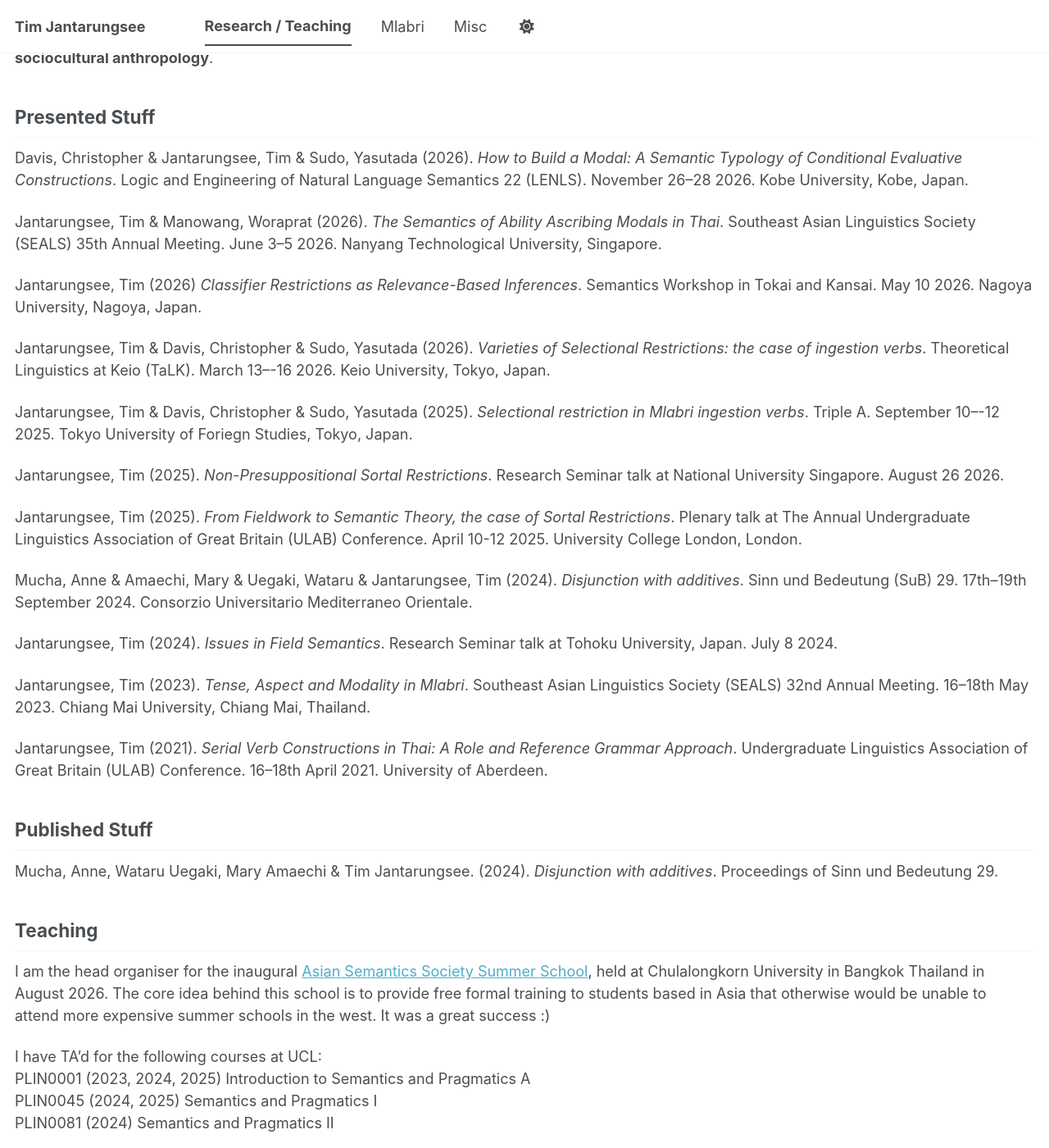
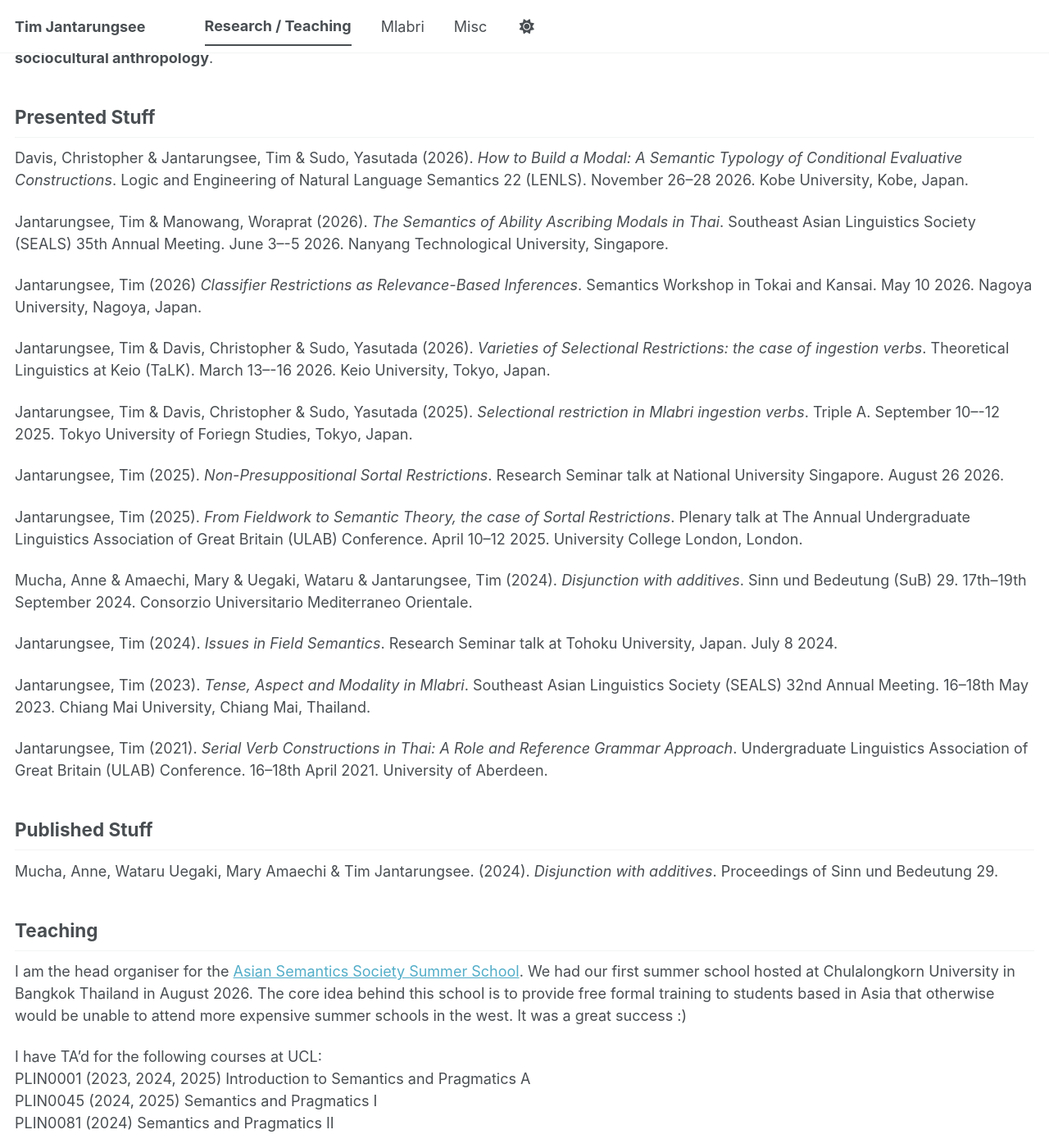
Before and after one commit to timjantarungsee/timjantarungsee.github.io, a Jekyll site: the page built from _pages/research-teaching.md, in a window 1280 px wide and 1400 px high, scrolled down 542 px. Shown: the whole window at 82% size. Built offline with Jekyll 4.4.1, drawn with Linux system fonts in a browser that asks for light colours; a script bundle is joined from its source files by our own code; library files that are not in the unit come from our copies; some of the changed text lies outside the part shown.

Commit message:
Update research-teaching.md

```diff
--- a/_pages/research-teaching.md
+++ b/_pages/research-teaching.md
@@ -24,7 +24,7 @@ I'm also interested in related sub-fields such as **philosophy of language**, **
 
 Davis, Christopher & Jantarungsee, Tim & Sudo, Yasutada (2026). _How to Build a Modal: A Semantic Typology of Conditional Evaluative Constructions_. Logic and Engineering of Natural Language Semantics 22 (LENLS). November 26--28 2026. Kobe University, Kobe, Japan.
 
-Jantarungsee, Tim & Manowang, Woraprat (2026). _The Semantics of Ability Ascribing Modals in Thai_. Southeast Asian Linguistics Society (SEALS) 35th Annual Meeting. June 3–5 2026. Nanyang Technological University, Singapore.
+Jantarungsee, Tim & Manowang, Woraprat (2026). _The Semantics of Ability Ascribing Modals in Thai_. Southeast Asian Linguistics Society (SEALS) 35th Annual Meeting. June 3–-5 2026. Nanyang Technological University, Singapore.
 
 Jantarungsee, Tim (2026) _Classifier Restrictions as Relevance-Based Inferences_. Semantics Workshop in Tokai and Kansai. May 10 2026. Nagoya University, Nagoya, Japan.
 
@@ -34,7 +34,7 @@ Jantarungsee, Tim & Davis, Christopher & Sudo, Yasutada (2025). _Selectional res
 
 Jantarungsee, Tim (2025). _Non-Presuppositional Sortal Restrictions_. Research Seminar talk at National University Singapore. August 26 2026.
 
-Jantarungsee, Tim (2025). _From Fieldwork to Semantic Theory, the case of Sortal Restrictions_. Plenary talk at The Annual Undergraduate Linguistics Association of Great Britain (ULAB) Conference. April 10-12 2025. University College London, London.
+Jantarungsee, Tim (2025). _From Fieldwork to Semantic Theory, the case of Sortal Restrictions_. Plenary talk at The Annual Undergraduate Linguistics Association of Great Britain (ULAB) Conference. April 10--12 2025. University College London, London.
 
 Mucha, Anne & Amaechi, Mary & Uegaki, Wataru & Jantarungsee, Tim (2024). _Disjunction with additives_. Sinn und Bedeutung (SuB) 29. 17th--19th September 2024. Consorzio Universitario Mediterraneo Orientale.
 
@@ -51,14 +51,14 @@ Mucha, Anne, Wataru Uegaki, Mary Amaechi & Tim Jantarungsee. (2024). _Disjunctio
 
 
 ## Teaching
-I am the head organiser for the inaugural [Asian Semantics Society Summer School](https://semanticsasia.wordpress.com/summer_school/), held at Chulalongkorn University in Bangkok Thailand in August 2026. The core idea behind this school is to provide free formal training to students based in Asia that otherwise would be unable to attend more expensive summer schools in the west. It was a great success :)
+I am the head organiser for the [Asian Semantics Society Summer School](https://semanticsasia.wordpress.com/summer_school/). We had our first summer school hosted at Chulalongkorn University in Bangkok Thailand in August 2026. The core idea behind this school is to provide free formal training to students based in Asia that otherwise would be unable to attend more expensive summer schools in the west. It was a great success :)
 
 I have TA'd for the following courses at UCL:
 PLIN0001 (2023, 2024, 2025) Introduction to Semantics and Pragmatics A
 PLIN0045 (2024, 2025) Semantics and Pragmatics I
 PLIN0081 (2024) Semantics and Pragmatics II
 
-I have also created and provided guest lecturers and tutorials titled **Field Semantics** and **The Semantics of Time** for undergraduate and masters semantics/pragmatics courses.
+I have also created and provided guest lectures and tutorials titled **Field Semantics** and **The Semantics of Time** for undergraduate and masters semantics/pragmatics courses.
 
 I was nominated for the UCL Teaching Excellence Award. 2024-2025.
 
```
Also changed, not shown: other parts of _pages/research-teaching.md (+2 -2 lines).
